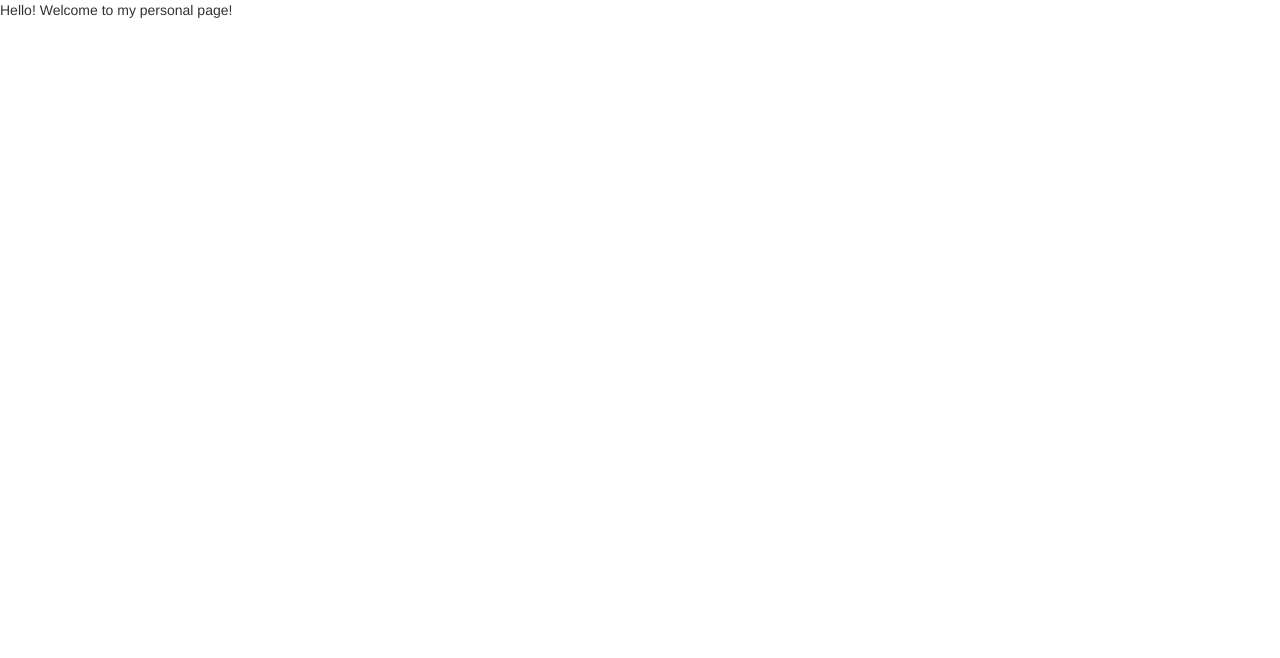
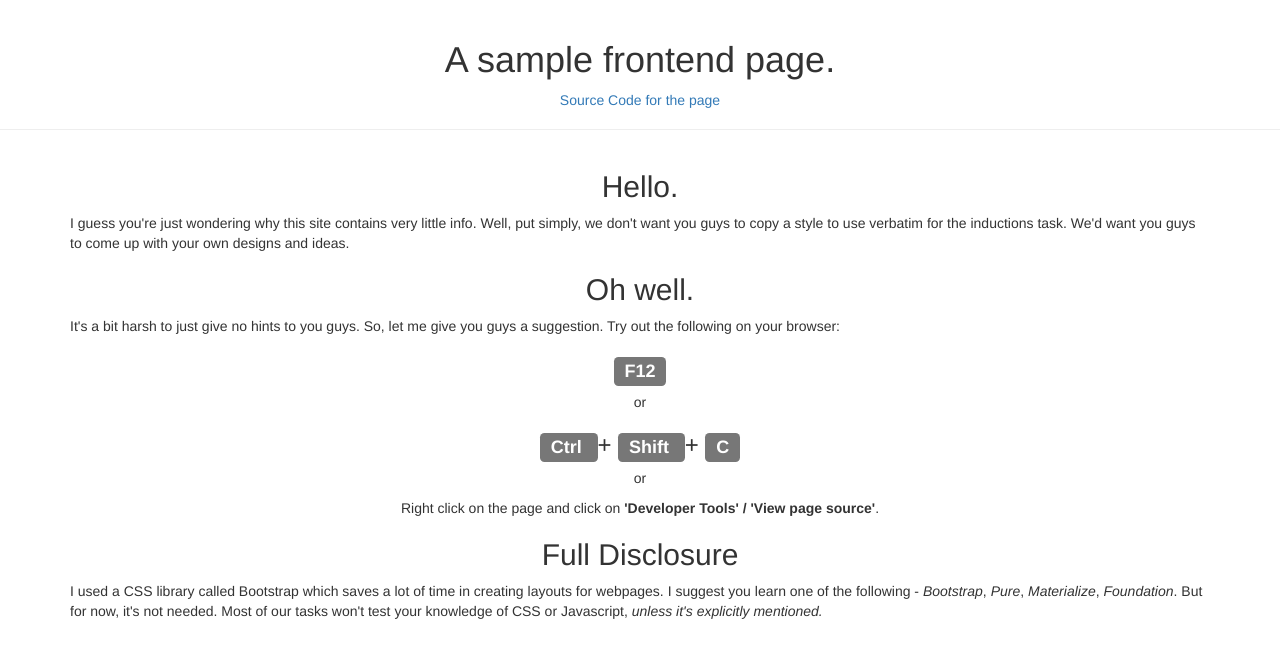
Before and after one commit to AiswaryaGanesh/rishihot55.github.io, a plain HTML site: page index.html in a window 1280 px wide. Drawn offline with nearby package versions, Linux system fonts and the light colour scheme.

Commit message:
Reworked the entire page for the purpose of inductions

```diff
--- a/index.html
+++ b/index.html
@@ -9,21 +9,119 @@
 
         <title>Rishi Rajasekaran</title>
 
+        <!--
+            Learn what information 'meta' tags can contain. They are very important if you're making a site for an actual project. It specifies a lot of information that search engines use.
+        -->
         <meta name="author" content="Rishi Rajasekaran">
         <meta name="description" content="My personal site">
         <meta name="viewport" content="width=device-width, initial-scale=1">
 
+        <!--
+            Always put stylesheets in-between the <head> and </head> tags. The design of the site should always be loaded before the content.
+        -->
         <link rel="stylesheet" href="css/normalize.css">
         <link rel="stylesheet" href="css/main.css">
+        <link rel="icon" type="image/png" href="img/favicon.png">
         <link href="//maxcdn.bootstrapcdn.com/bootstrap/3.3.4/css/bootstrap.min.css" rel="stylesheet">
+        <!--
+            If you notice, two of the stylesheets (normalize.css and main.css) are stored in a folder called css. They are stored along with the site.
+
+            The other one (bootstrap.min.css) is being loaded from an external site (bootstrapcdn.com).
+            Why you think it's being done like that?
+        -->
         <script src="js/vendor/modernizr-2.6.2.min.js"></script>
+        <!--
+            Javascript files can be loaded in the head tags and also at the end of the body tags. Read up on why it's being done like that.
+        -->
     </head>
     <body>
+        <!--
+            !!!IMPORTANT - PLEASE READ!!!
+            Great Job! Looks like you finally decided to read the source code instead of just looking at what the site looks like.
+
+            If you're finding it hard to read on your browser, please copy the following URL into a new tab and read the code side by side with the web page:
+            https://github.com/rishihot55/rishihot55.github.io/blob/master/index.html
+
+            I'm assuming that you've read the basics of HTML5 to directly identify most of these tags.
+            So, let me make a checklist of what tags you're seeing (in order of appearance):
+            1. html
+            2. head
+            3. title
+            4. meta
+            5. link
+            6. script
+            7. body
+            8. h1
+            9. h2
+            10. h3
+            11. p
+            12. section - a semantic tag which specifies that the content in it is a part of a separate section.
+            13. div
+            14. span
+
+            If you don't understand what some of these tags are, please look them up.
+
+
+            Please read each and every line of code. I've mentioned a lot of information that you might find informative, in case you didn't read about HTML5 thoroughly.
+
+            Go back to the very first line i.e. the <html> tag and read it completely
+            !!!/IMPORTANT!!!
+        -->
+
         <!--[if lt IE 7]>
             <p class="browsehappy">You are using an <strong>outdated</strong> browser. Please <a href="http://browsehappy.com/">upgrade your browser</a> to improve your experience.</p>
         <![endif]-->
 
-        <p>Hello! Welcome to my personal page!</p>
+        <!--
+            !!!IMPORTANT!!!
+            Tags like 'header' and 'section' don't actually have any CSS properties by default.
+            Why do you think they added these new tags in the HTML5 specifications?
+            !!!/IMPORTANT!!!
+        -->
+        <header class='page-header text-center'>
+                <h1>A sample frontend page.</h1>
+                <p><a href='https://github.com/rishihot55/rishihot55.github.io/blob/master/index.html'>Source Code for the page</a></p>
+        </header>
+        <div class='container'>
+        <!--
+            !!!IMPORTANT!!!
+            Here's an interesting thing about the names of the CSS classes that Bootstrap uses.
+            All of them do exactly what they advertise
+
+            Take for example,'text-center'. It does what it says i.e. centers the text.
+
+            Q: Why do they not call the css class 'center' instead of 'text-center'?
+            .
+            .
+            .
+            .
+            .
+            .
+            .
+            Ans: Because things like 'left', 'right' and 'center' do not apply only to text. I can center an image or center some items on a navigation bar. You cannot use the same set of properties for different things.
+            It's just like why you cant 'turn' a car the same way as you 'turn' a bike - a car does not have a handlebar.
+
+            Hence an important coding practice is illustrated here - being specific about what you're typing.
+            !!!/IMPORTANT!!!
+        -->
+            <section>
+                <h2 class='text-center'>Hello.</h2>
+                <p>I guess you're just wondering why this site contains very little info. Well, put simply, we don't want you guys to copy a style to use verbatim for the inductions task. We'd want you guys to come up with your own designs and ideas.</p>
+            </section>
+            <section>
+                <h2 class='text-center'>Oh well.</h2>
+                <p>It's a bit harsh to just give no hints to you guys. So, let me give you guys a suggestion. Try out the following on your browser:</p>
+                <h3 class='text-center'><span class='label label-default'>F12</span></h3>
+                <p class='text-center'>or</p>
+                <h3 class='text-center'><span class='label label-default'> Ctrl </span> + <span class='label label-default'> Shift </span> + <span class='label label-default'>C</span></h3>
+                <p class='text-center'>or</p>
+                <p class='text-center'>Right click on the page and click on <strong>'Developer Tools' / 'View page source'</strong>.</p>
+            </section>
+            <section>
+                <h2 class='text-center'>Full Disclosure</h2>
+                <p>I used a CSS library called Bootstrap which saves a lot of time in creating layouts for webpages. I suggest you learn one of the following - <em>Bootstrap</em>, <em>Pure</em>, <em>Materialize</em>, <em>Foundation</em>. But for now, it's not needed. Most of our tasks won't test your knowledge of CSS or Javascript, <em>unless it's explicitly mentioned.</em></p>
+            </section>
+        </div>
         <script src="//ajax.googleapis.com/ajax/libs/jquery/1.10.2/jquery.min.js"></script>
         <script>window.jQuery || document.write('<script src="js/vendor/jquery-1.10.2.min.js"><\/script>')</script>
         <script src="//maxcdn.bootstrapcdn.com/bootstrap/3.3.4/js/bootstrap.min.js"></script>
--- a/js/main.js
+++ b/js/main.js
@@ -1,3 +1,2 @@
 $(document).ready(function(){
-	alert("Test!");
 });
```
Also changed, not shown: img/favicon.png (added).
